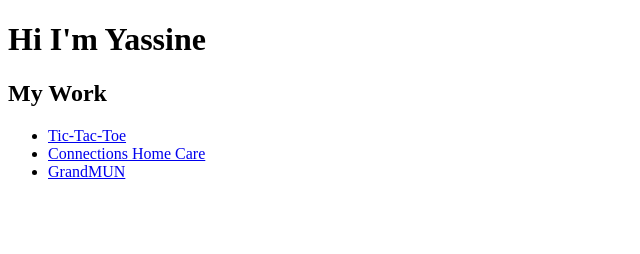
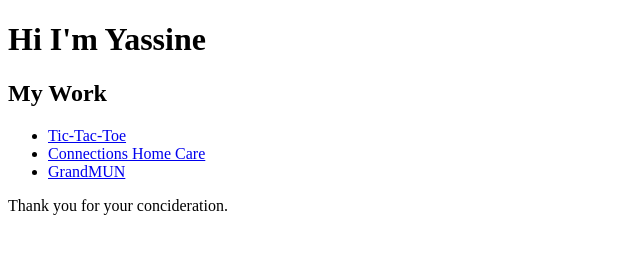
Before and after one commit to yasZemmouri/portfolio24, a plain HTML site: page index.html in a window 1280 px wide. Shown: the whole page, without its empty margins (0-640 px from the left). Drawn offline with Linux system fonts and the light colour scheme.

Commit message:
a paragraph

```diff
--- a/index.html
+++ b/index.html
@@ -19,7 +19,7 @@
             <a href="https://grandmun.fr/" target="_blank" rel="noopener noreferrer">GrandMUN</a>
         </li>
     </ul>
-
+     <p>Thank you for your concideration.</p>
 
 
 </body>
```
